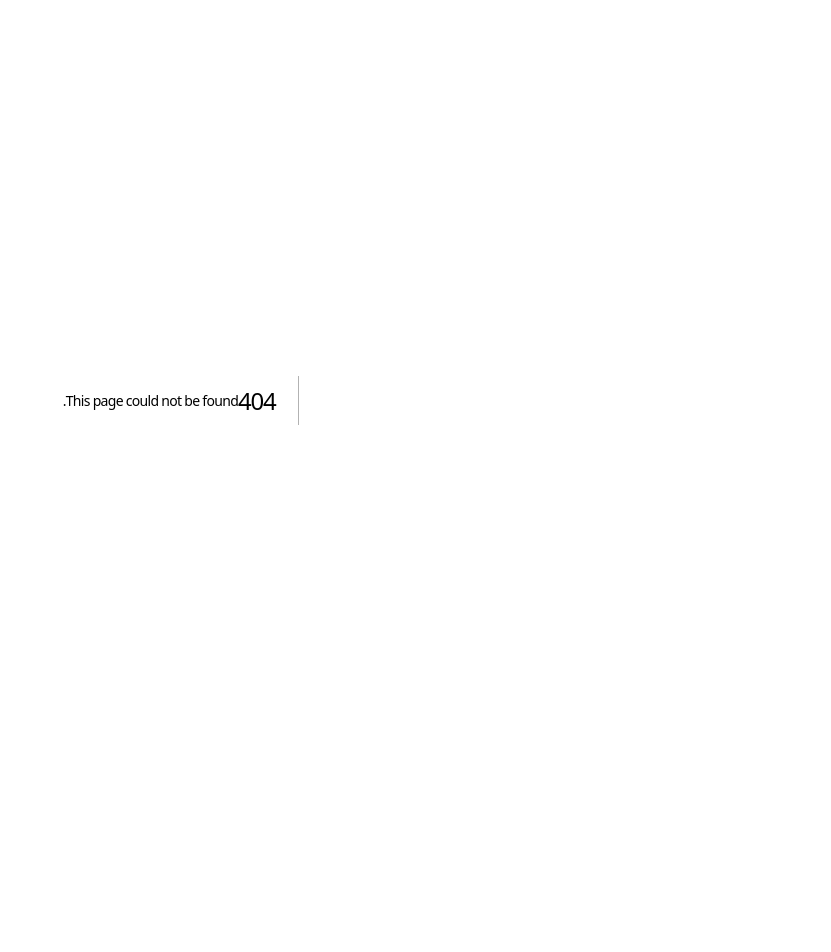
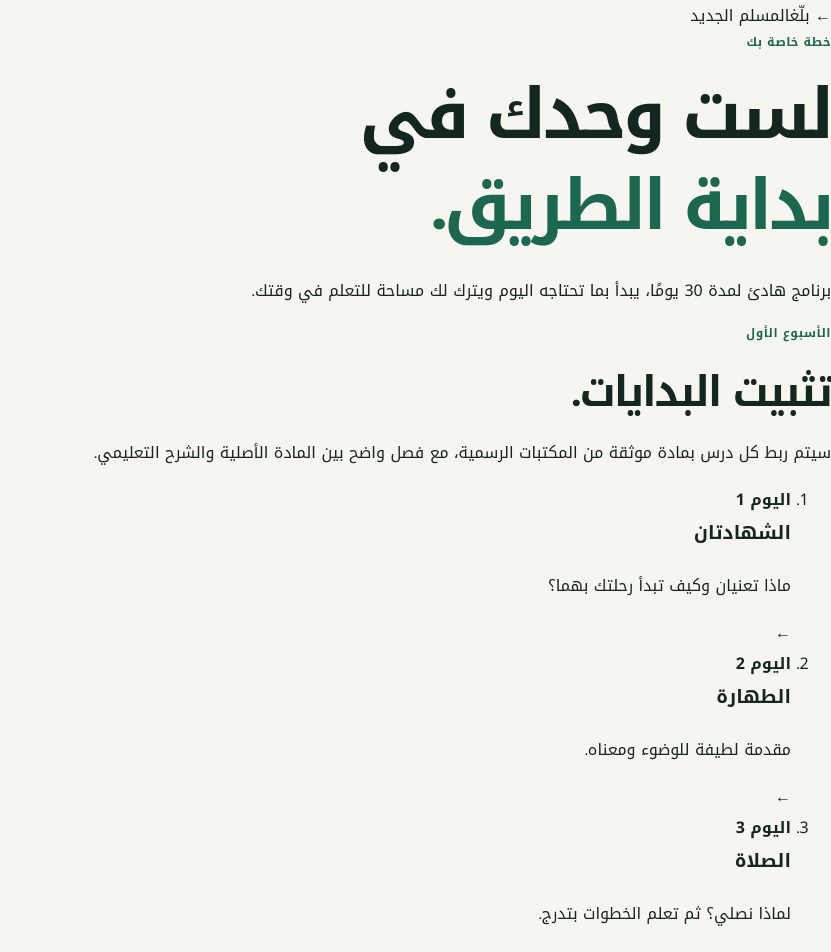
Before and after one commit to mostafasalem3500-prog/islamic-guidance-platform, a Next.js app: page /new-muslim in a window 1280 px wide. Before the commit this address had no page. Shown: the top 952 px of the page, without its empty margins (449-1280 px from the left). Before the commit the page ends 800 px from the top, so only its background shows below. Built offline with nearby package versions, Linux system fonts and the light colour scheme.

Commit message:
feat: add new Muslim 30-day journey page

```diff
--- /dev/null
+++ b/app/new-muslim/page.tsx
@@ -0,0 +1,26 @@
+import Link from "next/link";
+
+const weekOne = [
+  ["اليوم 1", "الشهادتان", "ماذا تعنيان وكيف تبدأ رحلتك بهما؟"],
+  ["اليوم 2", "الطهارة", "مقدمة لطيفة للوضوء ومعناه."],
+  ["اليوم 3", "الصلاة", "لماذا نصلي؟ ثم تعلم الخطوات بتدرج."],
+  ["اليوم 4", "الفاتحة", "حفظها وفهم معناها بصوت ونص."],
+  ["اليوم 5", "الأخلاق", "كيف ينعكس الإيمان في حياتك اليومية؟"],
+];
+
+export default function NewMuslimPage() {
+  return (
+    <main className="content-page">
+      <header className="page-nav"><Link href="/">← بلّغ</Link><span>المسلم الجديد</span></header>
+      <section className="page-hero">
+        <p className="eyebrow">خطة خاصة بك</p>
+        <h1>لست وحدك في<br /><em>بداية الطريق.</em></h1>
+        <p>برنامج هادئ لمدة 30 يومًا، يبدأ بما تحتاجه اليوم ويترك لك مساحة للتعلم في وقتك.</p>
+      </section>
+      <section className="plan">
+        <div><p className="eyebrow">الأسبوع الأول</p><h2>تثبيت البدايات.</h2><p>سيتم ربط كل درس بمادة موثقة من المكتبات الرسمية، مع فصل واضح بين المادة الأصلية والشرح التعليمي.</p></div>
+        <ol>{weekOne.map(([day,title,text])=><li key={day}><b>{day}</b><div><h3>{title}</h3><p>{text}</p></div><span>←</span></li>)}</ol>
+      </section>
+    </main>
+  );
+}
```
